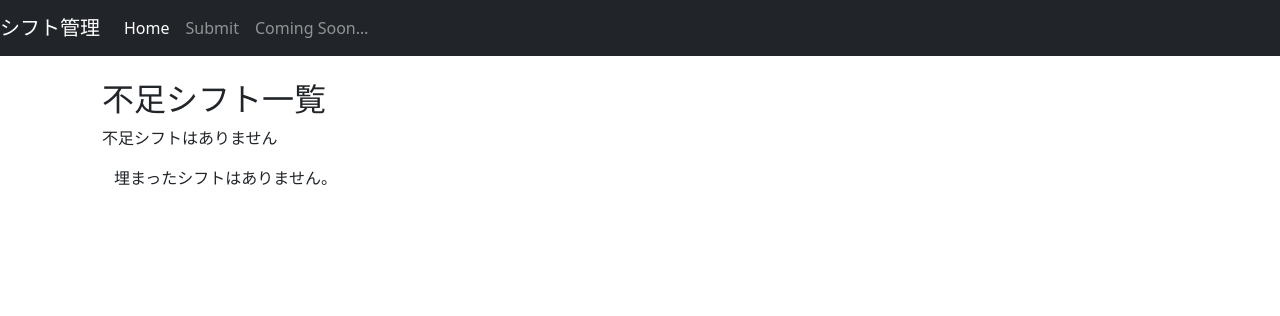
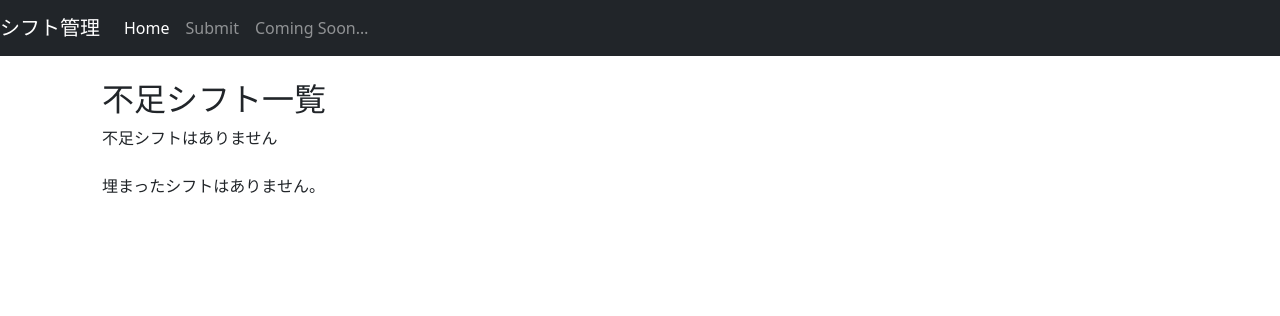
Before and after one commit to yusyu26/shiftmanager, a Django app: page / in a window 1280 px wide. Shown: the top 316 px of the page. Run offline with Django 5.2, Linux system fonts and the light colour scheme; data that the repository does not hold is empty; some libraries are stand-ins or nearby versions.

Commit message:
fix filledshifts

```diff
--- a/shifts/templates/shifts/post_list.html
+++ b/shifts/templates/shifts/post_list.html
@@ -19,7 +19,7 @@
         <p>不足シフトはありません</p>
     {% endfor %}
 </div>
-<ol>
+<div class="container content-box mt-4">
     {% for post in filled_substitute_shifts %}
     <h2>埋まったシフト</h2>
     <div class="alert custom-alert" role="alert">
@@ -37,5 +37,5 @@
     {% empty %}
     <p>埋まったシフトはありません。</p>
     {% endfor %}
-</ol>
+</div>
 {% endblock %}
```
